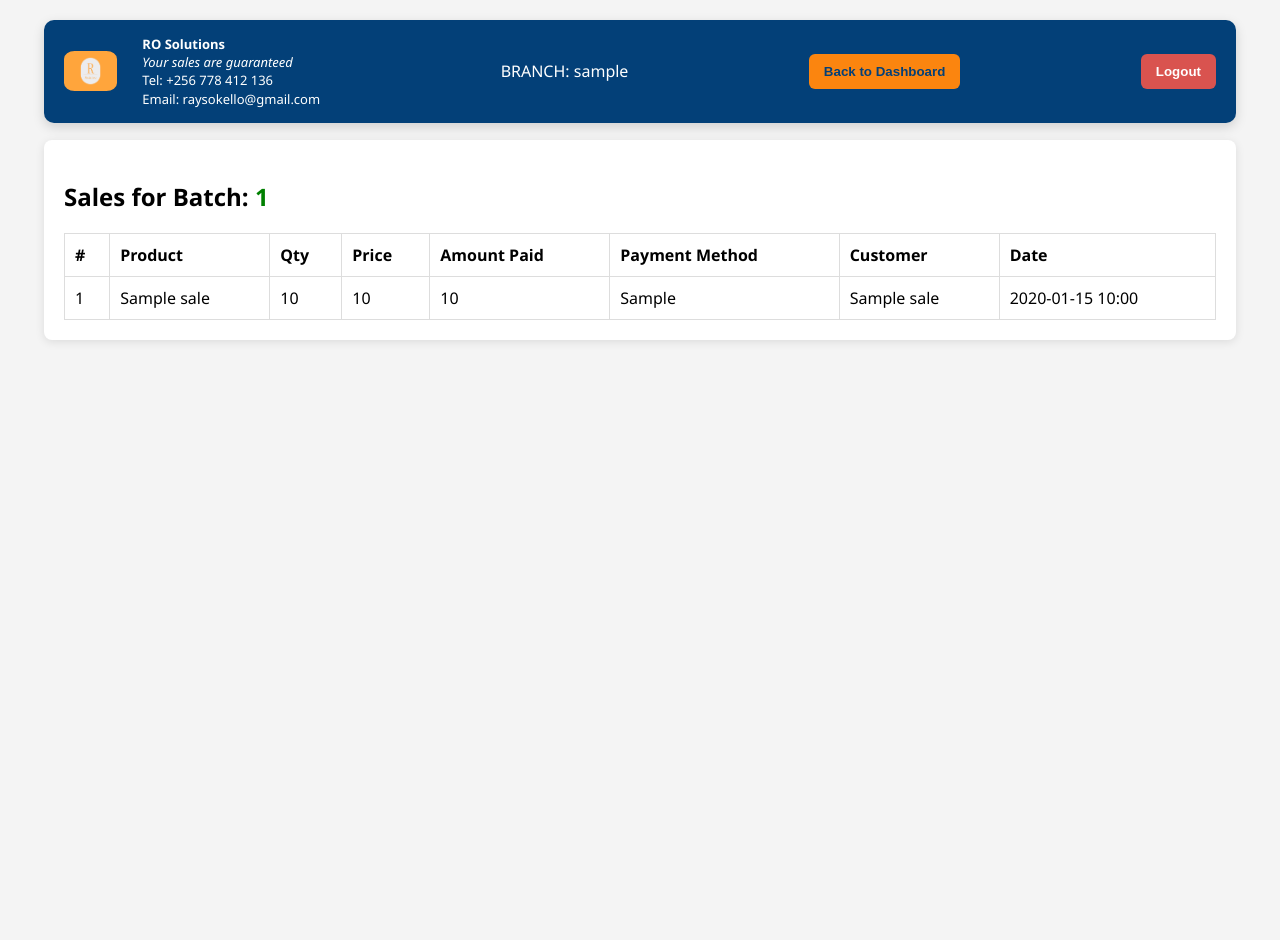
After one commit to Rhahloth/Oscar_App, a Flask app: page /batch_sales/1 in a window 1280 px wide. The commit adds this page. Run offline with Flask 3, Linux system fonts and the light colour scheme; the visitor is signed in with stand-in values (Sample User, id 1); a database or web service that is not in the repository returns one stand-in record (values such as "Sample title"); parts of the project's set-up code (start-up, migrations or seed data) failed here and were passed over; some libraries are stand-ins or nearby versions.

Commit message:
batch number implimentation

```diff
--- a/app.py
+++ b/app.py
@@ -3,7 +3,7 @@ from werkzeug.security import check_password_hash, generate_password_hash
 from models import (
     get_user, get_sales, get_products, add_sale, get_user_inventory,
     add_salesperson_stock_bulk, approve_request, reject_request, get_pending_requests_for_user,
-    initialize_salesperson_inventory, get_db, get_customers_for_business
+    initialize_salesperson_inventory, get_db, get_customers_for_business, generate_batch_number
 )
 from models import initialize_database
 initialize_database()
@@ -61,11 +61,12 @@ def dashboard():
             return "Business not found", 400
         business_id = business['business_id']
 
-        # Fetch only sales for this business, include total
+        # Fetch only sales for this business, include total and batch number
         cur.execute('''
             SELECT s.*,
                    p.name AS product_name,
                    u.username AS salesperson_name,
+                   s.batch_number,
                    (s.quantity * s.price) AS total_price
             FROM sales s
             JOIN products p ON s.product_id = p.id
@@ -78,10 +79,11 @@ def dashboard():
         return render_template('dashboard_owner.html', sales=sales)
 
     else:  # salesperson
-        # Get sales only for this salesperson, include total_price
+        # Get sales only for this salesperson, include total_price and batch number
         cur.execute('''
             SELECT s.*,
                    p.name AS product_name,
+                   s.batch_number,
                    (s.quantity * s.price) AS total_price
             FROM sales s
             JOIN products p ON s.product_id = p.id
@@ -133,7 +135,6 @@ def record_sale():
 
     return render_template("record_sale.html", products=inventory, categories=categories, customers=customers)
 
-
 @app.route('/submit_sale', methods=['POST'])
 def submit_sale():
     if 'user_id' not in session or session['role'] != 'salesperson':
@@ -154,60 +155,59 @@ def submit_sale():
     cur = conn.cursor()
 
     try:
+        cur.execute("SELECT username, business_id FROM users WHERE id = %s", (user_id,))
+        user_row = cur.fetchone()
+        username = user_row['username']
+        business_id = user_row['business_id']
+
+        initials = ''.join(part[0] for part in username.strip().split()).upper()
+        date_str = datetime.now().strftime("%Y%m%d")
+
+        cur.execute("SELECT COUNT(DISTINCT batch_number) FROM sales WHERE batch_number LIKE %s", (f"{initials}_{date_str}_%",))
+        count = cur.fetchone()[0] + 1
+
+        batch_number = f"{initials}_{date_str}_{count:03d}"
+
         for item in items:
             product_id = int(item['productId'])
             quantity = int(item['quantity'])
             price = float(item['price'])
 
-            # Step 1: Check inventory
-            cur.execute("""
-                SELECT quantity FROM user_inventory
-                WHERE user_id = %s AND product_id = %s
-            """, (user_id, product_id))
-            inv = cur.fetchone()
-            if not inv or inv['quantity'] < quantity:
-                raise ValueError(f"❌ Not enough stock for product ID {product_id}")
-
-            # Step 2: Deduct inventory
+            # Step 1: Deduct inventory
             cur.execute("""
                 UPDATE user_inventory
                 SET quantity = quantity - %s
                 WHERE user_id = %s AND product_id = %s
             """, (quantity, user_id, product_id))
 
-            # Step 3: Insert sale
             amount_paid = quantity * price if payment_method == 'Cash' else 0
             payment_status = 'paid' if payment_method == 'Cash' else 'unpaid'
-
-            cur.execute("SELECT business_id FROM users WHERE id = %s", (user_id,))
-            business_id = cur.fetchone()['business_id']
 
             if payment_method == 'Cash':
                 cur.execute("""
                     INSERT INTO sales (
                         product_id, quantity, salesperson_id, price, payment_method,
-                        date, amount_paid, payment_status, business_id
-                    ) VALUES (%s, %s, %s, %s, %s, NOW(), %s, %s, %s)
+                        date, amount_paid, payment_status, business_id, batch_number
+                    ) VALUES (%s, %s, %s, %s, %s, NOW(), %s, %s, %s, %s)
                     RETURNING id
                 """, (
                     product_id, quantity, user_id, price, payment_method,
-                    amount_paid, payment_status, business_id
+                    amount_paid, payment_status, business_id, batch_number
                 ))
             else:
                 cur.execute("""
                     INSERT INTO sales (
                         product_id, quantity, salesperson_id, price, payment_method,
-                        date, amount_paid, payment_status, business_id, customer_id
-                    ) VALUES (%s, %s, %s, %s, %s, NOW(), %s, %s, %s, %s)
+                        date, amount_paid, payment_status, business_id, customer_id, batch_number
+                    ) VALUES (%s, %s, %s, %s, %s, NOW(), %s, %s, %s, %s, %s)
                     RETURNING id
                 """, (
                     product_id, quantity, user_id, price, payment_method,
-                    amount_paid, payment_status, business_id, int(customer_id)
+                    amount_paid, payment_status, business_id, int(customer_id), batch_number
                 ))
 
             sale_id = cur.fetchone()['id']
 
-            # Step 4: Record credit info if applicable
             if payment_method == 'Credit' and customer_id:
                 total_amount = quantity * price
                 cur.execute("""
@@ -228,6 +228,30 @@ def submit_sale():
     finally:
         cur.close()
         conn.close()
+
+@app.route('/batch_sales/<batch_number>')
+def batch_sales(batch_number):
+    if 'user_id' not in session or session['role'] != 'salesperson':
+        return redirect('/login')
+
+    conn = get_db()
+    cur = conn.cursor()
+
+    cur.execute("""
+        SELECT s.*, p.product_name, c.name AS customer_name
+        FROM sales s
+        JOIN products p ON s.product_id = p.id
+        LEFT JOIN customers c ON s.customer_id = c.id
+        WHERE s.batch_number = %s AND s.salesperson_id = %s
+        ORDER BY s.date ASC
+    """, (batch_number, session['user_id']))
+    sales = cur.fetchall()
+
+    cur.close()
+    conn.close()
+
+    return render_template('batch_sales.html', sales=sales, batch_number=batch_number)
+
 
 @app.route('/products', methods=['GET', 'POST'])
 def products():
@@ -1080,26 +1104,20 @@ def repayments():
     conn = get_db()
     cur = conn.cursor()
 
-    # Get the salesperson's business_id
-    cur.execute("SELECT business_id FROM users WHERE id = %s", (session['user_id'],))
-    business = cur.fetchone()
-    business_id = business['business_id']
+    selected_customer_id = request.form.get('selected_customer_id') if request.method == 'POST' else None
+    total_owed = None
 
-    # Get all customers in this business
-    cur.execute("SELECT id, name FROM customers WHERE business_id = %s ORDER BY name", (business_id,))
-    customers = cur.fetchall()
-
-    selected_customer_id = request.args.get('customer_id', type=int)
-
-    if request.method == 'POST':
+    if request.method == 'POST' and 'credit_id' in request.form:
         credit_id = int(request.form['credit_id'])
         amount = float(request.form['amount'])
 
+        # Insert repayment
         cur.execute("""
             INSERT INTO credit_repayments (credit_id, amount)
             VALUES (%s, %s)
         """, (credit_id, amount))
 
+        # Update credit sale balance and status
         cur.execute("""
             UPDATE credit_sales
             SET balance = balance - %s,
@@ -1113,26 +1131,39 @@ def repayments():
 
         conn.commit()
 
-    # Filter credit sales by customer if selected
-    credit_query = """
-        SELECT cs.id AS credit_id, c.name AS customer_name, cs.amount, cs.balance, s.date
+    # Fetch all customers linked to this salesperson's business
+    cur.execute("""
+        SELECT DISTINCT c.id, c.name
         FROM credit_sales cs
+        JOIN customers c ON cs.customer_id = c.id
         JOIN sales s ON cs.sale_id = s.id
-        JOIN customers c ON cs.customer_id = c.id
-        WHERE cs.status IN ('unpaid', 'partial')
-        AND s.salesperson_id = %s
-    """
-    params = [session['user_id']]
+        WHERE s.salesperson_id = %s
+    """, (session['user_id'],))
+    customers = cur.fetchall()
 
+    # Fetch credit sales for the selected customer (if any)
     if selected_customer_id:
-        credit_query += " AND c.id = %s"
-        params.append(selected_customer_id)
+        cur.execute("""
+            SELECT cs.id AS credit_id, c.name AS customer_name, cs.amount, cs.balance, s.date
+            FROM credit_sales cs
+            JOIN sales s ON cs.sale_id = s.id
+            JOIN customers c ON cs.customer_id = c.id
+            WHERE cs.status IN ('unpaid', 'partial') AND s.salesperson_id = %s AND c.id = %s
+            ORDER BY s.date DESC
+        """, (session['user_id'], selected_customer_id))
+        credit_sales = cur.fetchall()
 
-    credit_query += " ORDER BY s.date DESC"
-    cur.execute(credit_query, tuple(params))
-    credit_sales = cur.fetchall()
+        cur.execute("""
+            SELECT SUM(balance) AS total_balance
+            FROM credit_sales cs
+            JOIN sales s ON cs.sale_id = s.id
+            WHERE cs.status IN ('unpaid', 'partial') AND s.salesperson_id = %s AND cs.customer_id = %s
+        """, (session['user_id'], selected_customer_id))
+        result = cur.fetchone()
+        total_owed = result['total_balance'] if result and result['total_balance'] else 0
+    else:
+        credit_sales = []
 
-    # Recent repayments
     cur.execute("""
         SELECT r.amount, r.paid_on, c.name AS customer_name
         FROM credit_repayments r
@@ -1145,13 +1176,12 @@ def repayments():
     """, (session['user_id'],))
     repayments = cur.fetchall()
 
-    return render_template(
-        'repayments.html',
+    return render_template('repayments.html',
+        customers=customers,
+        selected_customer_id=selected_customer_id,
         credit_sales=credit_sales,
         repayments=repayments,
-        customers=customers,
-        selected_customer_id=selected_customer_id
-    )
+        total_owed=total_owed)
 
 #credit buyers
 @app.route('/add_customer', methods=['GET', 'POST'])
--- /dev/null
+++ b/templates/batch_sales.html
@@ -0,0 +1,84 @@
+<!DOCTYPE html>
+<html lang="en">
+  <head>
+    <meta charset="UTF-8" />
+    <title>Batch Sales - RO Solutions</title>
+    <link rel="stylesheet" href="/static/styles.css" />
+  </head>
+  <body>
+    <div class="navbar-wrapper">
+      <div class="navbar-inner">
+        <div class="navbar">
+          <div class="navbar-left">
+            <img src="/static/logo.png" alt="RO Solutions Logo" class="logo" />
+            <div class="company-details-inline">
+              <strong>RO Solutions</strong><br />
+              <em>Your sales are guaranteed</em><br />
+              Tel: +256 778 412 136 <br />
+              Email: raysokello@gmail.com
+            </div>
+          </div>
+          <div>
+            {% if session.username %}
+            <div>BRANCH: {{ session.username }}</div>
+            {% endif %}
+          </div>
+          <div>
+            <a href="/dashboard"><button>Back to Dashboard</button></a>
+          </div>
+          <div
+            class="navbar-right"
+            style="display: flex; align-items: center; gap: 10px"
+          >
+            {% if session.username %}
+            <a href="/logout">
+              <button style="background-color: #d9534f; color: white">
+                Logout
+              </button>
+            </a>
+            {% endif %}
+          </div>
+        </div>
+      </div>
+    </div>
+
+    <div class="container">
+      <h2>
+        Sales for Batch: <span style="color: green">{{ batch_number }}</span>
+      </h2>
+
+      {% if sales %}
+      <table class="table">
+        <thead>
+          <tr>
+            <th>#</th>
+            <th>Product</th>
+            <th>Qty</th>
+            <th>Price</th>
+            <th>Amount Paid</th>
+            <th>Payment Method</th>
+            <th>Customer</th>
+            <th>Date</th>
+          </tr>
+        </thead>
+        <tbody>
+          {% for s in sales %}
+          <tr>
+            <td>{{ loop.index }}</td>
+            <td>{{ s.product_name }}</td>
+            <td>{{ s.quantity }}</td>
+            <td>{{ s.price }}</td>
+            <td>{{ s.amount_paid }}</td>
+            <td>{{ s.payment_method }}</td>
+            <td>{{ s.customer_name or '-' }}</td>
+            <td>{{ s.date.strftime('%Y-%m-%d %H:%M') }}</td>
+          </tr>
+          {% endfor %}
+        </tbody>
+      </table>
+      {% else %}
+      <p>No sales found for this batch.</p>
+      {% endif %}
+    </div>
+  </body>
+</html>
```
Also changed, not shown: models.py (+25 -2 lines), templates/dashboard_owner.html (+8 -2 lines), templates/dashboard_sales.html (+13 -4 lines).
